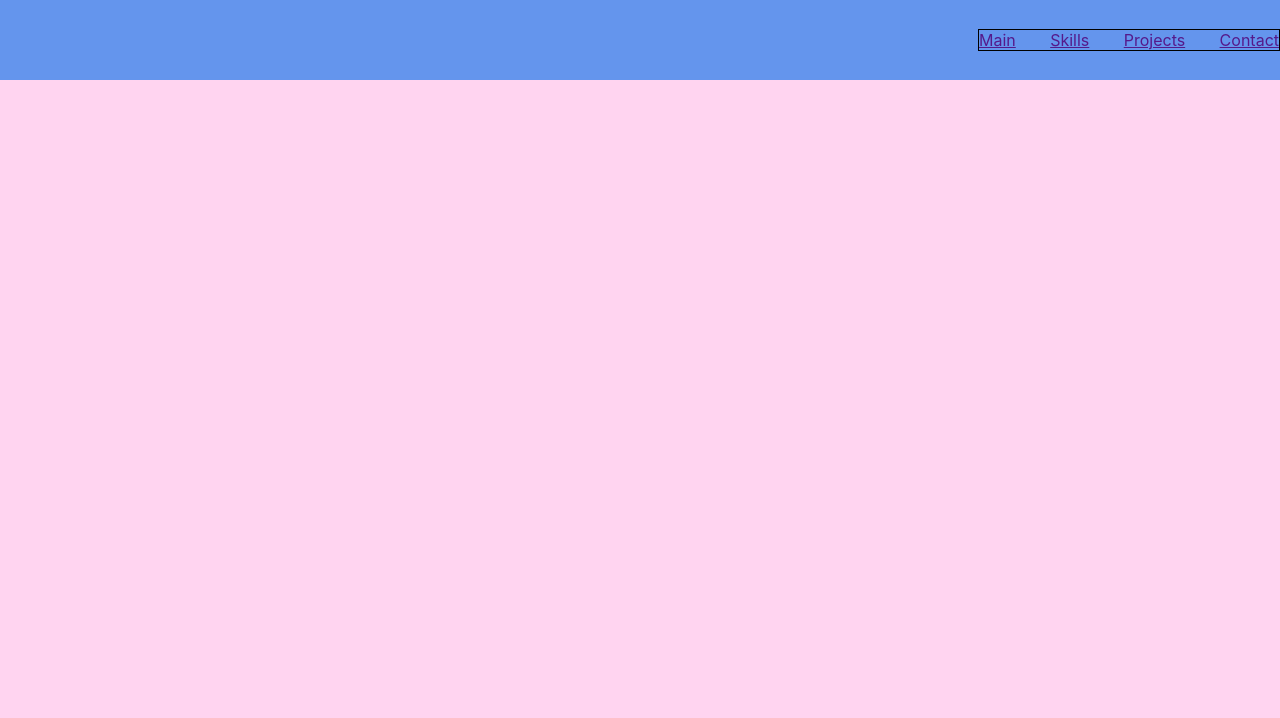
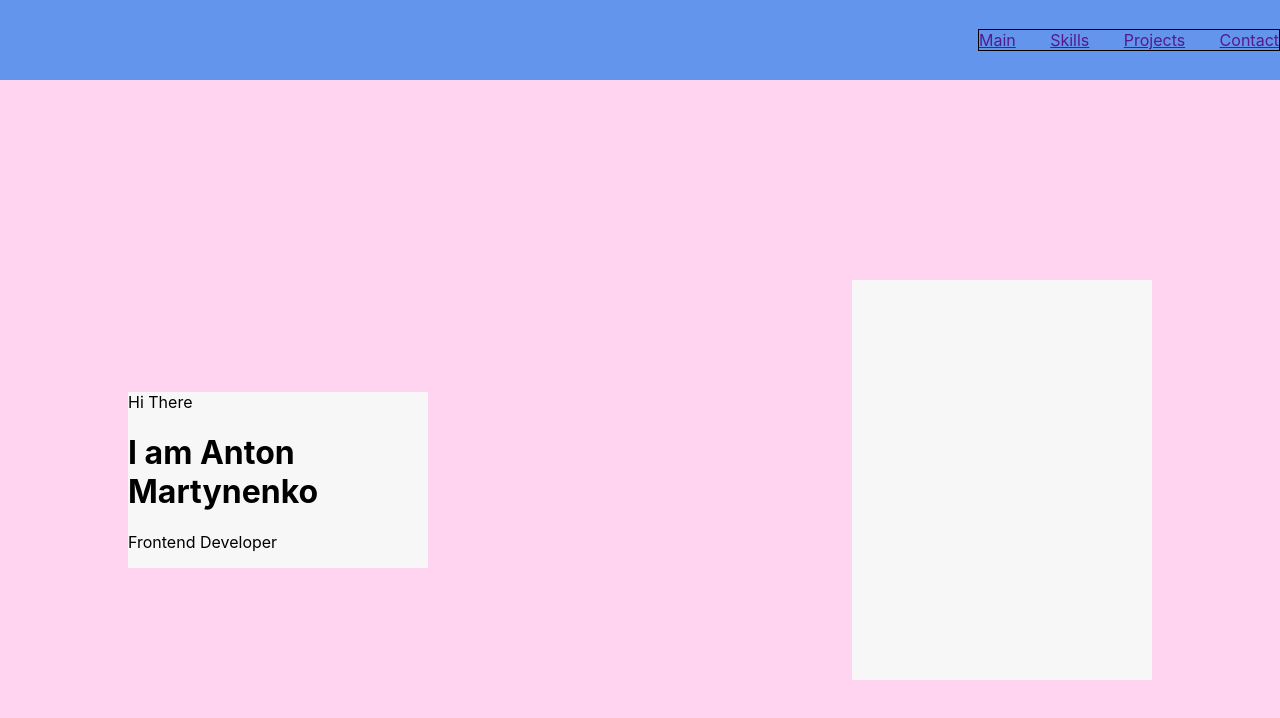
Before and after one commit to Anton-Martynenko/Portfolio, a React (Create React App) app: page / in a window 1280 px wide. Shown: the top 718 px of the page. Built offline with nearby package versions, Linux system fonts and the light colour scheme.

Commit message:
main starts

```diff
--- /dev/null
+++ b/src/common/styles/Container.module.css
@@ -0,0 +1,9 @@
+.container {
+    /*border: 1px solid;*/
+    height: 100%;
+    width: 80%;
+    margin: 0 auto;
+    display: flex;
+    align-items: center;
+    justify-content: space-between;
+}
--- a/src/main/Main.module.css
+++ b/src/main/Main.module.css
@@ -2,3 +2,24 @@
     height: 100vh;
     background-color: #ffd4f0;
 }
+
+/*.container {*/
+/*    !*border: 1px solid;*!*/
+/*    height: 100%;*/
+/*    width: 80%;*/
+/*    margin: 0 auto;*/
+/*    display: flex;*/
+/*    align-items: center;*/
+/*    justify-content: space-between;*/
+/*}*/
+
+.greeting {
+    width: 300px;
+    background-color: #f7f7f7;
+}
+
+.photo {
+    width: 300px;
+    height: 400px;
+    background-color: #f7f7f7;
+}
--- a/src/main/Main.tsx
+++ b/src/main/Main.tsx
@@ -1,13 +1,21 @@
 import React from 'react';
 import s from './Main.module.css';
+import sContainer from '../common/styles/Container.module.css'
 
 
 function Main() {
-  return (
-    <div className={s.mainBlock}>
-
-    </div>
-  );
+    return (
+        <div className={s.mainBlock}>
+            <div className={sContainer.container}>
+                <div className={s.greeting}>
+                    <span>Hi There</span>
+                    <h1>I am Anton Martynenko</h1>
+                    <p>Frontend Developer</p>
+                </div>
+                <div className={s.photo}></div>
+            </div>
+        </div>
+    );
 }
 
 export default Main;
```
